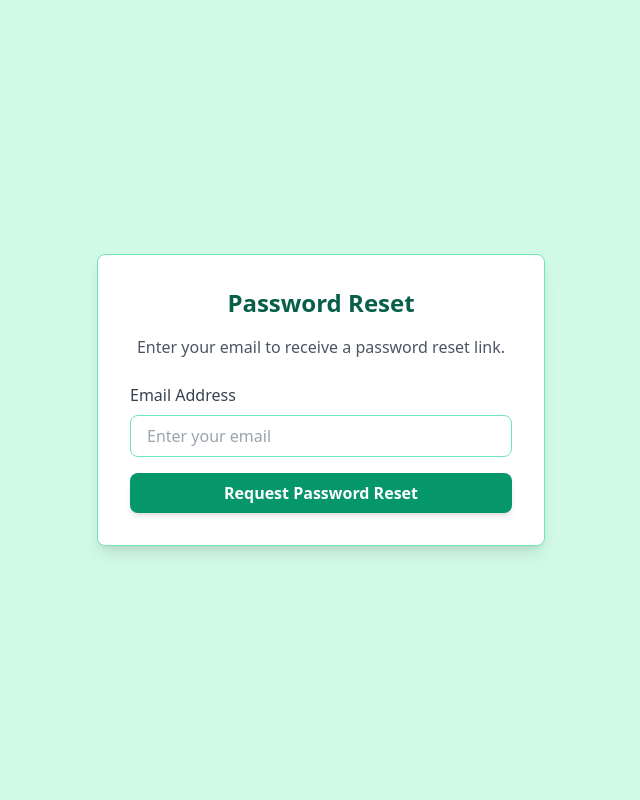
After one commit to Murega14/agrilink, a Flask app: page /forgot_password in a window 1280 px wide. The commit adds this page. Shown: the whole page, without its empty margins (319-959 px from the left). Run offline with Flask 3, Linux system fonts and the light colour scheme; some libraries are stand-ins or nearby versions.

Commit message:
added a forgot password and reset password feature

```diff
--- a/app/Routes/authentication.py
+++ b/app/Routes/authentication.py
@@ -1,9 +1,11 @@
-from flask import Blueprint, session, abort, request, flash, jsonify, render_template, make_response
+from flask import Blueprint, session, abort, request, flash, jsonify, render_template, make_response, current_app, url_for, redirect
 from functools import wraps
 from ..models import db, Farmer, Buyer
 from datetime import timedelta
 from flask_jwt_extended import create_access_token, jwt_required, get_jwt_identity
-
+from itsdangerous import URLSafeTimedSerializer
+from flask_mail import Message
+from ..extensions import mail
 
 authentication = Blueprint('authentication', __name__)
 
@@ -16,6 +18,19 @@ def login_is_required(function):
             return function(*args, **kwargs)
     wrapper.__name__ = function.__name__
     return wrapper
+
+def generate_reset_token(email):
+    serializer = URLSafeTimedSerializer(current_app.config['SECRET_KEY'])
+    return serializer.dumps(email, salt='password-reset-salt')
+
+def verify_reset_token(token, expiration=5000):
+    serializer = URLSafeTimedSerializer(current_app.config['SECRET_KEY'])
+    try:
+        email = serializer.loads(token, salt='password-reset-salt', max_age=expiration)
+    except Exception as e:
+        return None
+    return email
+
 
 @authentication.route('/signup/farmer', methods=['GET', 'POST'])
 def signup_farmer():
@@ -122,3 +137,46 @@ def login_buyer():
             return jsonify({"error": "we don't know you"}), 401
 
     return render_template('login_buyer.html')
+
+@authentication.route('/forgot_password', methods=['GET', 'POST'])
+def forgot_password():
+    if request.method == 'POST':
+        email = request.form.get('email')
+
+        user = Farmer.query.filter_by(email=email).first() or Buyer.query.filter_by(email=email).first()
+
+        if user:
+            token = generate_reset_token(user.email)
+            reset_url = url_for('authentication.reset_password', token=token, _external=True)
+
+            msg = Message("Password Reset Request", sender="noreply@gmail.com", recipients=[email])
+            msg.body = f"To reset your password, click the following link: {reset_url}"
+            mail.send(msg)
+
+            flash("A password reset link has been sent to your email", 'info')
+            return jsonify({"message": "A password reset link has been sent to your email"}), 200
+        else:
+            flash('Email not found.', 'warning')
+            return jsonify({"error": "Email not found"}), 404
+
+    return render_template('forgot_password.html')
+
+
+
+@authentication.route('/reset_password/<token>', methods=['GET', 'POST'])
+def reset_password(token):
+    email = verify_reset_token(token)
+    if not email:
+        flash('The reset link is invalid or has expired.', 'danger')
+        return redirect(url_for('forgot_password'))
+
+    if request.method == 'POST':
+        password = request.form.get('password')
+        user = Farmer.query.filter_by(email=email).first() or Buyer.query.filter_by(email=email).first()
+        if user:
+            user.hash_password(password)
+            db.session.commit()
+            flash('Your password has been reset successfully.', 'success')
+            return redirect(url_for('login'))
+
+    return render_template('reset_password.html')
--- a/app/app.py
+++ b/app/app.py
@@ -1,14 +1,16 @@
 from flask import Flask, render_template
-from flask_sqlalchemy import SQLAlchemy
 from config import Config
 import psycopg2
 from .models import db
 from .Routes.authentication import authentication
+from .extensions import mail
+
 
 app = Flask(__name__)
 
 app.config.from_object(Config)
 db.init_app(app)
+mail.init_app(app)
 
 #registering blueprints
 app.register_blueprint(authentication, url_prefix='/')
--- /dev/null
+++ b/app/extensions.py
@@ -0,0 +1,3 @@
+from flask_mail import Mail
+
+mail = Mail()
--- /dev/null
+++ b/app/templates/forgot_password.html
@@ -0,0 +1,28 @@
+<!DOCTYPE html>
+<html lang="en">
+<head>
+    <meta charset="UTF-8">
+    <meta name="viewport" content="width=device-width, initial-scale=1.0">
+    <title>Password Reset</title>
+    <link href="https://cdn.jsdelivr.net/npm/tailwindcss@2.2.16/dist/tailwind.min.css" rel="stylesheet">
+</head>
+<body class="bg-green-100 flex items-center justify-center h-screen">
+    <div class="bg-white p-8 rounded-lg shadow-lg border border-green-300 w-full max-w-md">
+        <h2 class="text-2xl font-semibold text-green-800 text-center mb-4">Password Reset</h2>
+        <p class="text-gray-600 text-center mb-6">Enter your email to receive a password reset link.</p>
+
+        <form method="POST" class="space-y-4">
+            <div>
+                <label for="email" class="block text-gray-700 font-medium mb-2">Email Address</label>
+                <input type="email" id="email" name="email" placeholder="Enter your email" class="w-full px-4 py-2 border border-green-300 rounded-lg focus:outline-none focus:ring-2 focus:ring-green-600" required>
+            </div>
+
+            <div class="text-center">
+                <button type="submit" class="w-full py-2 bg-green-600 hover:bg-green-700 text-white font-semibold rounded-lg shadow-md transition-colors duration-300">
+                    Request Password Reset
+                </button>
+            </div>
+        </form>
+    </div>
+</body>
+</html>
--- a/app/templates/login_buyer.html
+++ b/app/templates/login_buyer.html
@@ -58,7 +58,7 @@
                     </div>
 
                     <div class="text-sm">
-                        <a href="#" class="font-medium text-green-600 hover:text-green-500">
+                        <a href="/forgot_password" class="font-medium text-green-600 hover:text-green-500">
                             Forgot password?
                         </a>
                     </div>
--- a/config.py
+++ b/config.py
@@ -8,3 +8,9 @@ basedir = os.path.abspath(os.path.dirname(__file__))
 class Config:
     SECRET_KEY = os.getenv('SECRET_KEY')
     SQLALCHEMY_DATABASE_URI = os.getenv('DATABASE_URI')
+    MAIL_SERVER = 'smtp.gmail.com'
+    MAIL_PORT = 465
+    MAIL_USERNAME = os.getenv('MAIL_USERNAME')
+    MAIL_PASSWORD = os.getenv('MAIL_PASSWORD')
+    MAIL_USE_SSL = True
+    MAIL_USE_TLS = False
```
Also changed, not shown: app/templates/login_farmer.html (+14 -15 lines), app/templates/reset_password.html (added, +27 -0 lines), app/templates/signup_farmer.html (+24 -22 lines).
